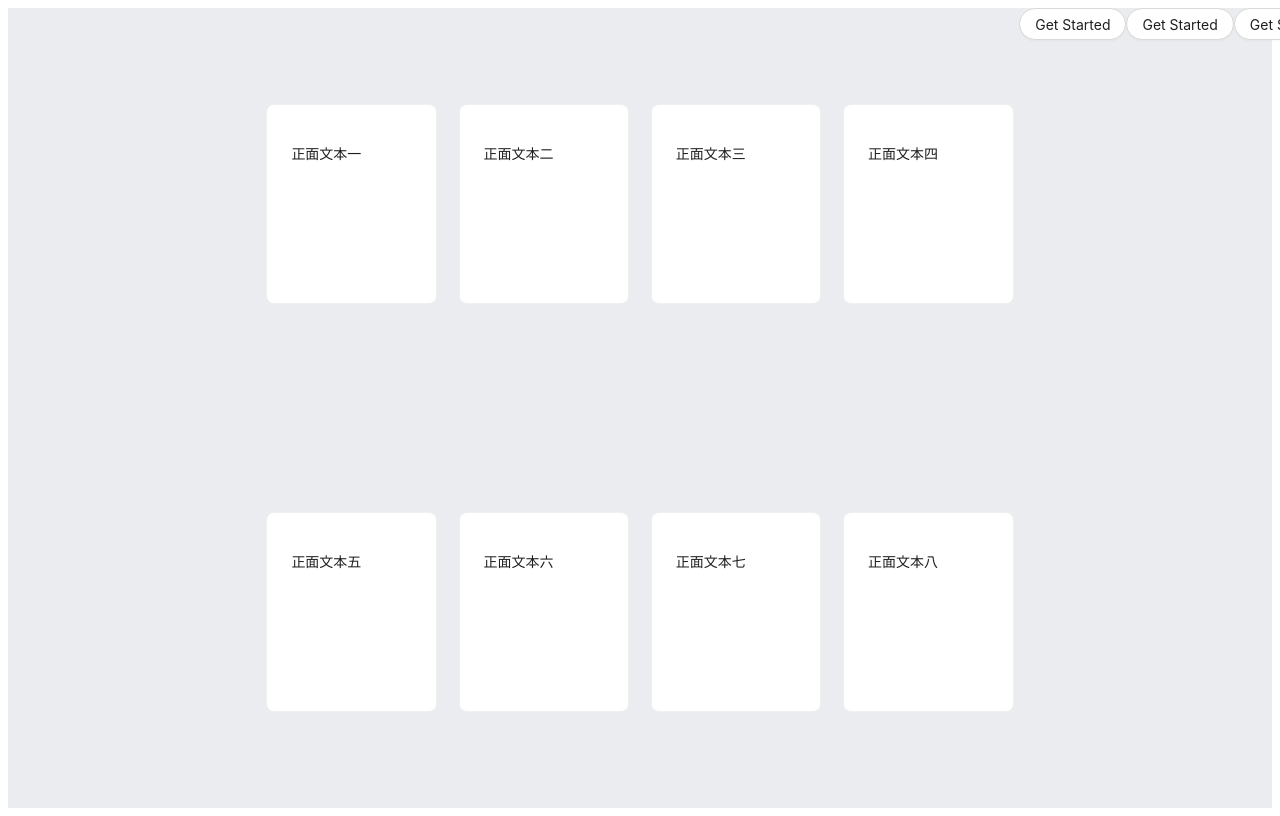
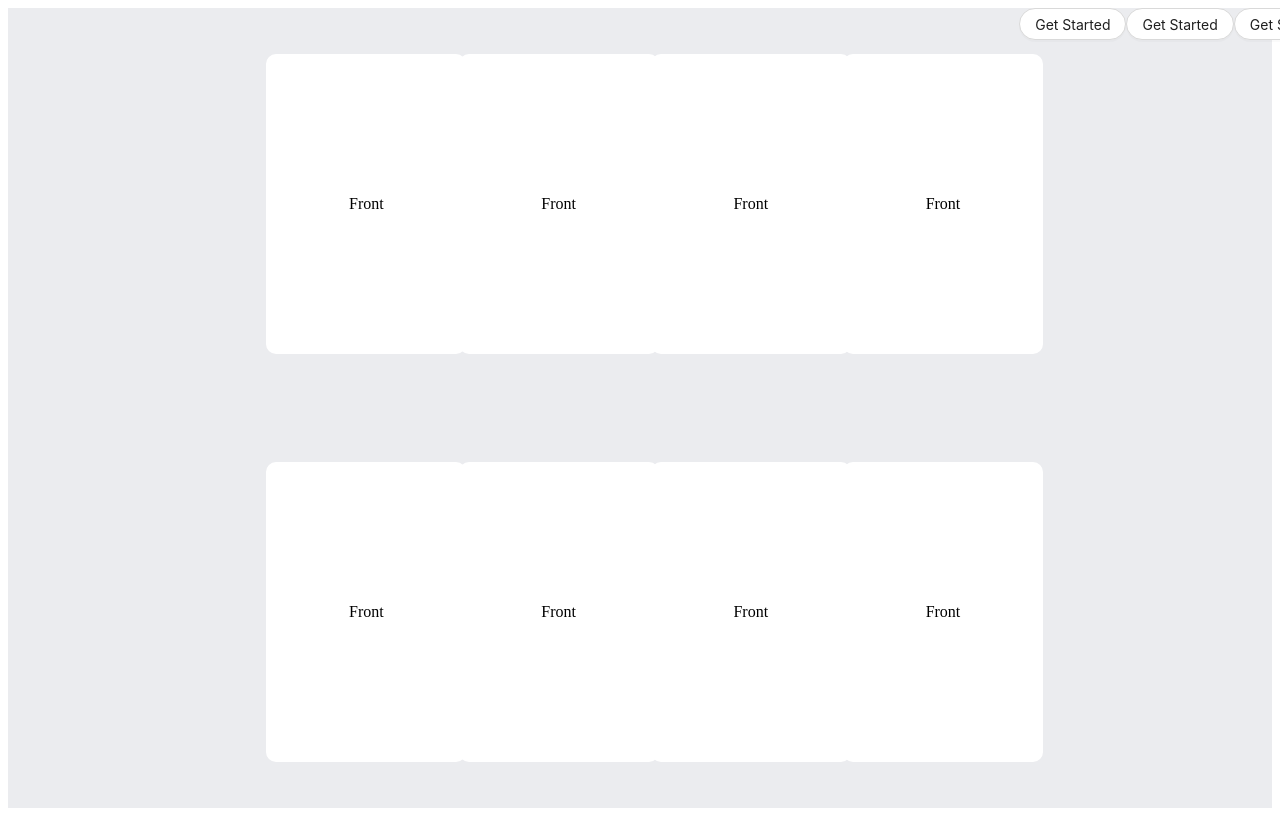
Before and after one commit to fg6a5gf/playground, a React (Create React App) app in the folder flip_cards/: page / in a window 1280 px wide. Shown: the top 816 px of the page. Built offline with nearby package versions, Linux system fonts and the light colour scheme.

Commit message:
WIP: 换用framer-motion

```diff
--- a/flip_cards/package.json
+++ b/flip_cards/package.json
@@ -8,6 +8,7 @@
     "@testing-library/user-event": "^13.5.0",
     "animate.css": "^4.1.1",
     "antd": "^5.21.5",
+    "framer-motion": "^11.11.11",
     "react": "^18.3.1",
     "react-dom": "^18.3.1",
     "react-scripts": "5.0.1",
--- a/flip_cards/src/App.js
+++ b/flip_cards/src/App.js
@@ -1,6 +1,8 @@
-import React, {useState} from 'react';
-import {Button, Card, Col, Flex, Row, Typography} from 'antd';
+import React, { useState } from 'react';
+import { Button, Card, Col, Flex, Row, Typography } from 'antd';
 import 'animate.css';
+import { motion } from 'framer-motion';
+
 
 const containerStyle = {
     width: '100%',
@@ -15,41 +17,135 @@ const buttonStyle = {
     // boxShadow: '25px 25px 50px #474748, -25px -25px 50px #ffffff'
 }
 
-const baseStyle = {
-    width: '25%',
-    height: 54,
+const cardStyle = {
+    width: '100%',
+    height: '100%',
+    // position: 'relative',
+    transition: 'transform 0.6s',
+    transformStyle: 'preserve-3d',
 };
 
+const frontStyle = {
+    // position: 'absolute',
+    width: '100%',
+    height: '100%',
+    backfaceVisibility: 'hidden',
+    backgroundColor: 'lightblue',
+};
 
-class MyCard {
+const backStyle = {
+    // position: 'absolute',
+    width: '100%',
+    height: '100%',
+    backfaceVisibility: 'hidden',
+    backgroundColor: 'lightgreen',
+    transform: 'rotateY(180deg)',
+};
 
-    constructor(index, text) {
-        this.text = text;
-        this.back = true;
-    }
-
-    handleClick() {
-        this.back = !this.back;
-    }
-}
-
-const FlipCard = () => {
+const CardFlip = () => {
     const [isFlipped, setIsFlipped] = useState(false);
 
-    const handleClick = () => {
+    const flipCard = () => {
         setIsFlipped(!isFlipped);
     };
 
     return (
-        <div className="flip-card" onClick={handleClick}>
-            <div className={`flip-card-inner animate__animated ${isFlipped ? 'animate__flipY' : ''}`}>
-                <div className="flip-card-front">Front Side</div>
-                <div className="flip-card-back">Back Side</div>
-            </div>
+        <div onClick={flipCard}>
+            <motion.div
+                style={{
+                    width: 200,
+                    height: 300,
+                    borderRadius: 10,
+                    backgroundColor: "white",
+                    display: "flex",
+                    justifyContent: "center",
+                    alignItems: "center",
+                    position: "relative",
+                    cursor: "pointer",
+                    transformStyle: 'preserve-3d'
+                }}
+                animate={{ rotateY: isFlipped ? 180 : 0 }}
+                transition={{ duration: 0.5 }}
+            >
+                <motion.div
+                    style={{
+                        position: "absolute",
+                        backfaceVisibility: "hidden",
+                        WebkitBackfaceVisibility: "hidden", // Safari/Chrome等使用的前缀
+                        MozBackfaceVisibility: "hidden", // Firefox使用的前缀
+                    }}
+                >
+                    Front
+                </motion.div>
+                <motion.div
+                    style={{
+                        position: "absolute",
+                        backfaceVisibility: "hidden",
+                        rotateY: 180,
+                        WebkitBackfaceVisibility: "hidden", // Safari/Chrome等使用的前缀
+                        MozBackfaceVisibility: "hidden", // Firefox使用的前缀
+                    }}
+                >
+                    Back
+                </motion.div>
+            </motion.div>
         </div>
     );
 };
 
+const CCard = ({ frontContent, backContent }) => {
+    const [isFlipped, setIsFlipped] = useState(false);
+
+    const handleFlip = () => {
+        setIsFlipped(!isFlipped);
+    };
+
+    return (
+        <motion.div
+            className="card"
+            onClick={handleFlip}
+            animate={{ rotateY: isFlipped ? 180 : 0 }}
+            transition={{ duration: 0.6 }}
+            style={{ backfaceVisibility: 'hidden', transformStyle: 'preserve-3d' }}
+        >
+            <div className="card-front">{`正面` + frontContent}</div>
+            <div className="card-back">{`背面` + backContent}</div>
+        </motion.div>
+    );
+};
+
+const FlipCard = ({ index, text }) => {
+    // isFlipper 正面
+    const [isFlipped, setIsFlipped] = useState(false);
+    const [cardIndex] = useState(index)
+    // const handleClick = () => {
+    //     setIsFlipped(!isFlipped);
+    //     console.log(`index=` + cardIndex)
+    //     console.log(`text=` + text)
+    // };
+
+    const [flippedCards, setFlippedCards] = useState([]);
+
+    const handleClick = (cardIndex) => {
+        if (flippedCards.includes(cardIndex)) {
+            setFlippedCards(flippedCards.filter(index => index !== cardIndex));
+        } else {
+            setFlippedCards([...flippedCards, cardIndex]);
+        }
+    };
+
+    return (
+        <Card className="card" style={{ transform: flippedCards.includes(index) ? 'rotateY(180deg)' : 'none', width: '80%', height: '150px' }} onClick={() => handleClick(index)}>
+            <div style={frontStyle}>Front {index + 1}</div>
+            <div style={backStyle}>Back {index + 1}</div>
+        </Card>
+    );
+};
+
+// todo 完成翻转
+// todo 支持反复点击
+// todo 随机引入字符串
+// todo 部署
 const App = () => {
 
     // ------------------------------
@@ -69,7 +165,7 @@ const App = () => {
     let cards = [];
 
     for (let i = 0; i < texts.length; i++) {
-        cards.push(new MyCard(i, texts[i]));
+        cards.push({ 'index': i, 'text': texts[i] });
     }
 
     const [isAnimating, setIsAnimating] = useState(false);
@@ -77,33 +173,22 @@ const App = () => {
     const handleClick = (card) => {
         setIsAnimating(true);
         setTimeout(() => {
-                setIsAnimating(false);
-            },
+            setIsAnimating(false);
+        },
             1000); // 设置动画持续时间，这里假设动画持续 1 秒，之后恢复初始状态
         // todo 这里的card好像有问题，导致无法正常点击
-        card.handleClick();
+        // card.handleClick();
+        alert(card.index)
     };
 
     const renderCards = () => {
         return (
-            <Flex style={{width: '100%'}} wrap={true} gap={"middle"} justify={"space-evenly"} align={"center"}>
+            <Flex style={{ width: '100%' }} wrap={true} gap={"middle"} justify={"space-evenly"} align={"center"}>
                 {cards.map(item => (
-                    <Flex style={{width: `${90 / itemsPerRow}%`}} key={item}>
-                        <Card
-                            style={{
-                                width: '100%',
-                                height: 200
-                            }}
-                            onClick={handleClick}
-                        >
-
-                            <div className={`animate__animated ${isAnimating ? 'animate__flipInY' : ''}`}
-                                 onClick={handleClick}>
-                                <p hidden={!item.back}>{`正面` + item.text}</p>
-                                <p hidden={item.back}>{`背面` + item.text}</p>
-                            </div>
-
-                        </Card>
+                    <Flex style={{ width: `${90 / itemsPerRow}%` }} key={item}>
+                        {/* <FlipCard index={item.index} text={item.text} /> */}
+                        {/* <CCard frontContent={item.index} backContent={item.text}></CCard> */}
+                        <CardFlip />
                     </Flex>
                 ))}
             </Flex>
@@ -115,13 +200,13 @@ const App = () => {
 
     return (
         <Flex style={containerStyle}>
-            <Flex style={{width: '20%'}}>
-                <div/>
+            <Flex style={{ width: '20%' }}>
+                <div />
             </Flex>
-            <Flex style={{width: '60%'}}>
+            <Flex style={{ width: '60%' }}>
                 {renderCards()}
             </Flex>
-            <Flex style={{width: '20%'}}>
+            <Flex style={{ width: '20%' }}>
                 <Button type="default" shape={"round"} style={buttonStyle}>
                     Get Started
                 </Button>
```
Also changed, not shown: 1 other file (tests, documents, lock files or other folders).
